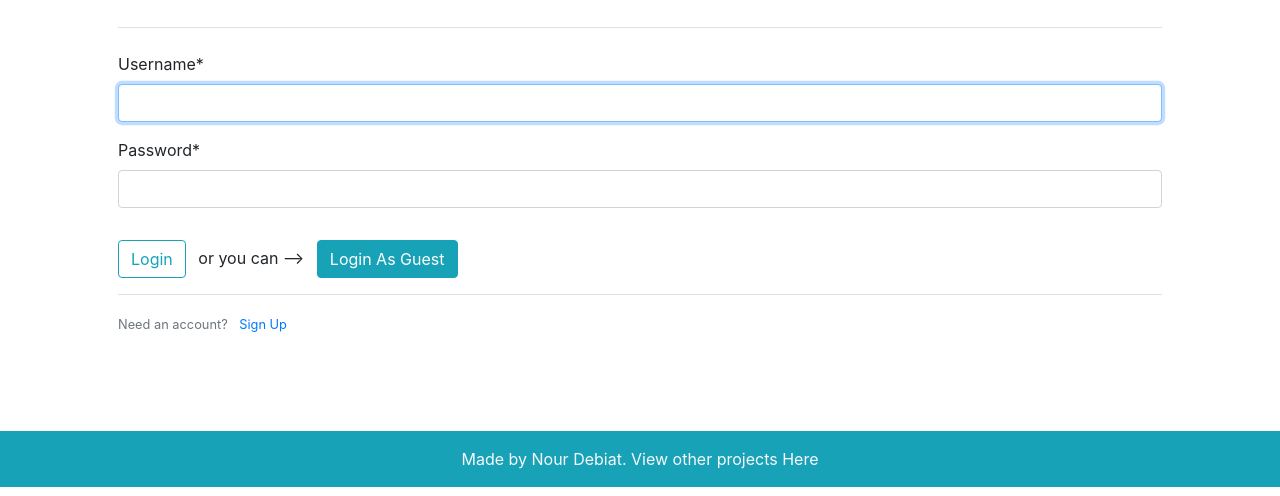
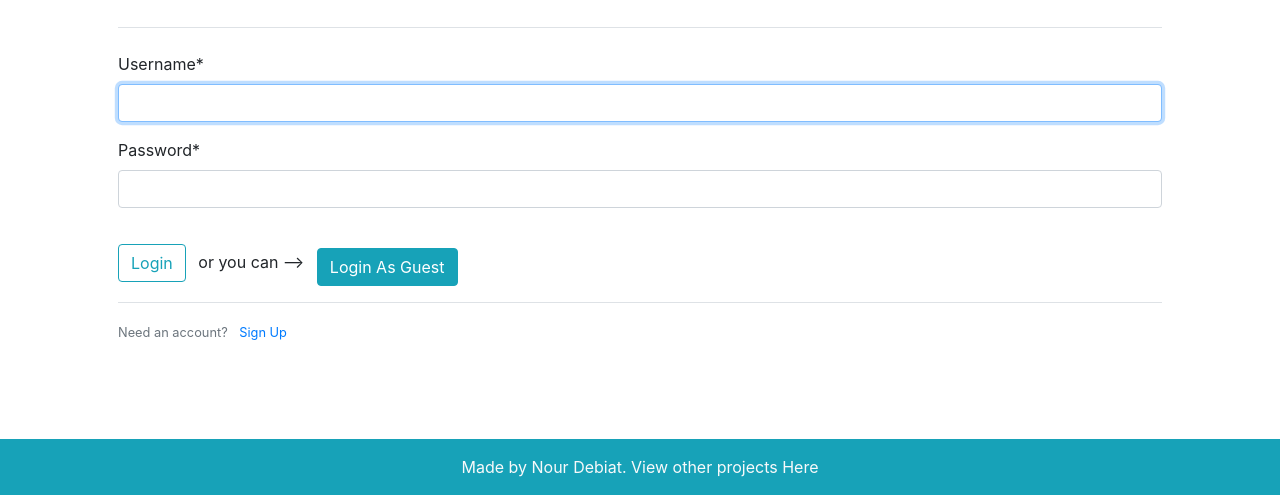
Before and after one commit to nour-d/Django-Job-Board, a Django app: page /login/ in a window 1280 px wide. Shown: the part 304-800 px from the top of the page. Run offline with Django 3.2, Linux system fonts and the light colour scheme; some libraries are stand-ins or nearby versions.

Commit message:
Fixed button formatting

```diff
--- a/users/templates/users/login.html
+++ b/users/templates/users/login.html
@@ -18,7 +18,7 @@
         <div class="form-group">
             <button class="btn btn-outline-info" type="submit">Login</button>
             <span class="m-2">or you can --> </span>
-            <button class="btn btn-info" onclick="guestLogin()">Login As Guest</button>
+            <button class="btn btn-info mt-2" onclick="guestLogin()">Login As Guest</button>
         </div>
     </form>
     <div class="border-top pt-3">
```
